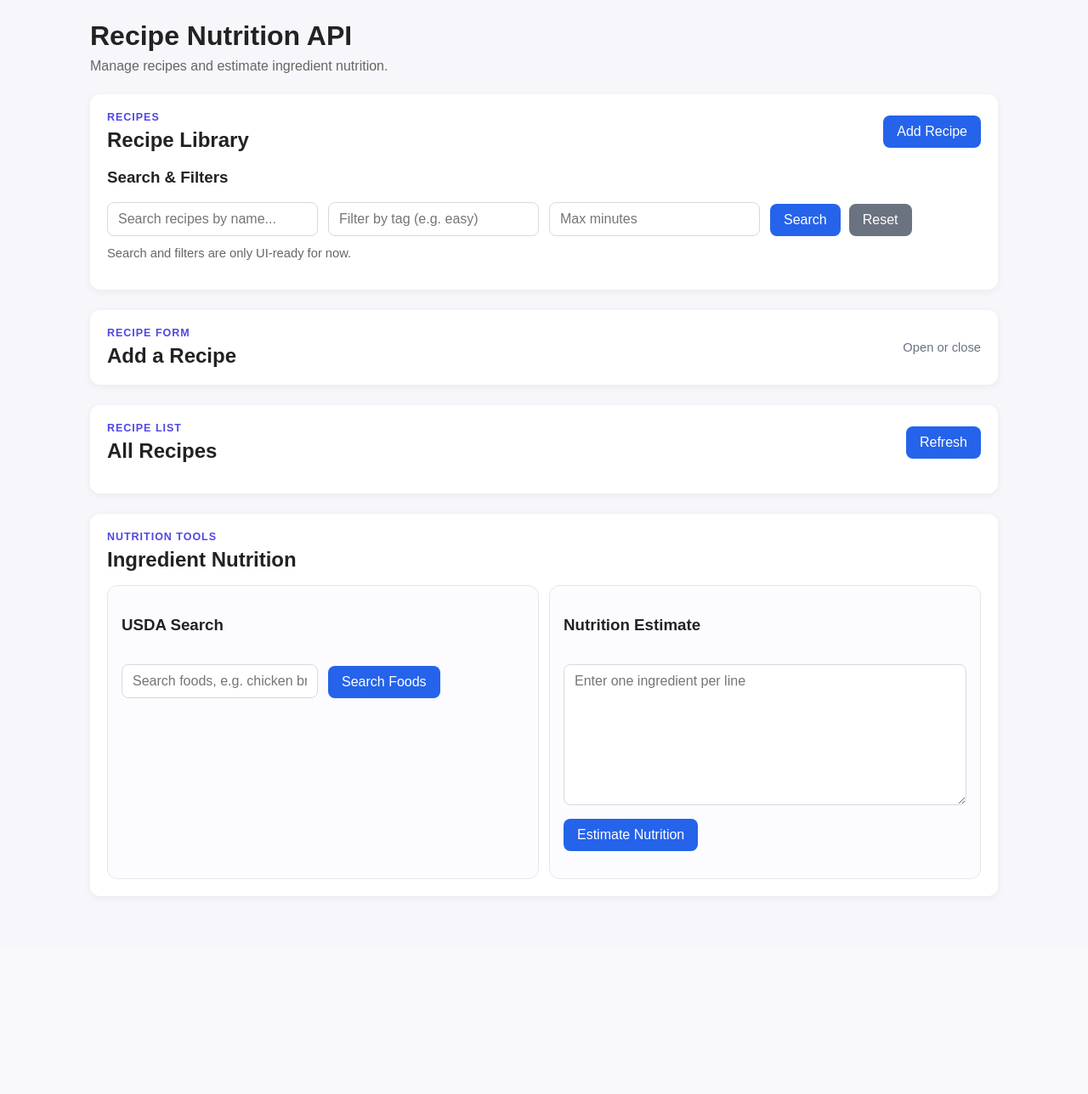
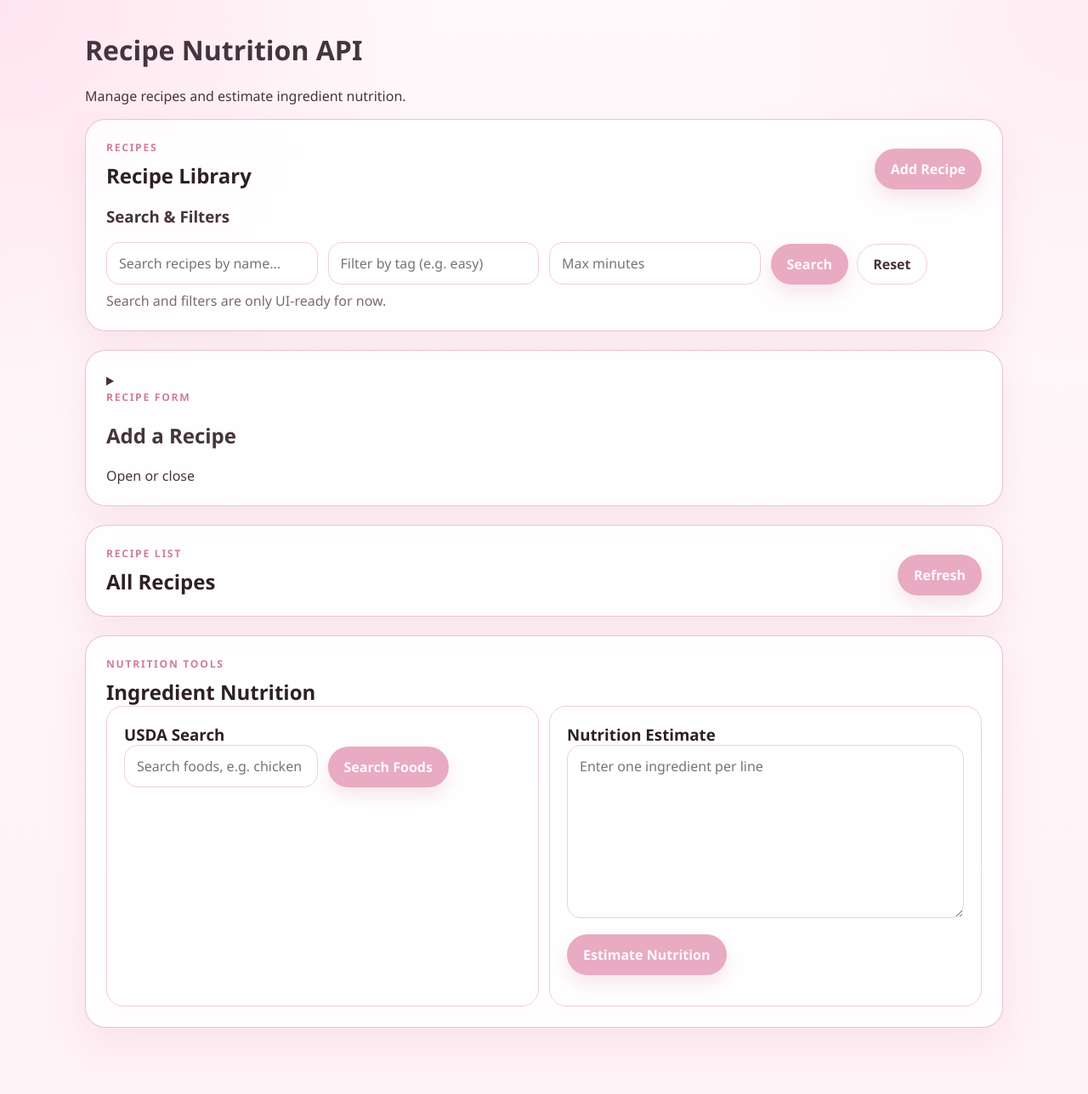
Before and after one commit to AristaaSingh/comp3011-web, a FastAPI app: page /frontend in a window 1280 px wide. Shown: the whole page at 85% size. Before the commit the page ends 1035 px from the top, so only its background shows below. Run offline with FastAPI, Linux system fonts and the light colour scheme.

Commit message:
some new css styling for frontend

```diff
--- a/app/static/style.css
+++ b/app/static/style.css
@@ -1,98 +1,199 @@
+:root {
+  --bg: #fff7fb;
+  --bg-soft: #fff0f5;
+  --panel: rgba(255, 255, 255, 0.84);
+  --panel-solid: #fffdfd;
+  --border: #f1cddd;
+  --border-strong: #e3aec4;
+  --text: #45343d;
+  --text-soft: #7f6873;
+  --heading: #2e2027;
+  --primary: #e8abc1;
+  --primary-strong: #cf7d9e;
+  --primary-soft: #fde1eb;
+  --accent: #d7e6cf;
+  --accent-strong: #90a982;
+  --shadow: 0 18px 40px rgba(215, 145, 173, 0.16);
+}
+
 * {
   box-sizing: border-box;
 }
 
 body {
   margin: 0;
-  font-family: Arial, sans-serif;
-  background: #f7f7fb;
-  color: #222;
+  min-height: 100vh;
+  font-family: "Avenir Next", "Segoe UI", sans-serif;
+  color: var(--text);
+  background:
+    radial-gradient(circle at top left, rgba(255, 227, 238, 0.95), transparent 28%),
+    radial-gradient(circle at top right, rgba(255, 235, 242, 0.9), transparent 24%),
+    linear-gradient(180deg, #fff9fb 0%, #fff5f8 48%, #fff2f6 100%);
+}
+
+.page-shell {
+  min-height: 100vh;
+}
+
+.topbar,
+.container {
+  max-width: 1120px;
+  margin: 0 auto;
+  padding-left: 20px;
+  padding-right: 20px;
+}
+
+.topbar {
+  padding-top: 28px;
+  padding-bottom: 12px;
+  display: flex;
+  justify-content: space-between;
+  align-items: flex-end;
+  gap: 24px;
+  flex-wrap: wrap;
 }
 
 .container {
-  max-width: 1100px;
-  margin: 0 auto;
-  padding: 24px 16px 40px;
+  padding-top: 16px;
+  padding-bottom: 56px;
 }
 
-.page-header {
-  margin-bottom: 24px;
+.topbar-label {
+  margin: 0;
+  font-size: 0.76rem;
+  font-weight: 700;
+  letter-spacing: 0.14em;
+  text-transform: uppercase;
+  color: var(--primary-strong);
 }
 
-.page-header h1 {
-  margin: 0 0 8px;
-  font-size: 2rem;
+.topbar h1 {
+  margin: 8px 0 6px;
+  font-size: clamp(2rem, 4vw, 2.8rem);
+  line-height: 0.96;
 }
 
-.page-header p {
-  margin: 0;
-  color: #666;
+.site-title {
+  text-decoration: none;
+  color: var(--heading);
 }
 
-.section-heading {
+.topbar-copy {
+  margin: 0;
+  max-width: 540px;
+  color: var(--text-soft);
+}
+
+.main-nav {
+  display: flex;
+  gap: 10px;
+  flex-wrap: wrap;
+  padding: 8px;
+  border: 1px solid rgba(227, 174, 196, 0.75);
+  border-radius: 999px;
+  background: rgba(255, 255, 255, 0.68);
+  backdrop-filter: blur(12px);
+  box-shadow: var(--shadow);
+}
+
+.nav-link {
+  display: inline-flex;
+  align-items: center;
+  justify-content: center;
+  padding: 11px 16px;
+  border-radius: 999px;
+  color: var(--text-soft);
+  text-decoration: none;
+  font-weight: 600;
+  transition: transform 120ms ease, background 120ms ease, color 120ms ease;
+}
+
+.nav-link:hover,
+.nav-link.active {
+  background: var(--primary-soft);
+  color: var(--heading);
+  transform: translateY(-1px);
+}
+
+.hero-panel,
+.section-heading,
+.recipes-header,
+.form-header {
   display: flex;
   justify-content: space-between;
-  align-items: center;
-  gap: 12px;
-  margin-bottom: 16px;
+  align-items: flex-end;
+  gap: 16px;
+  flex-wrap: wrap;
+}
+
+.hero-panel {
+  margin-bottom: 18px;
+}
+
+.hero-copy h2,
+.section-heading h2,
+.recipes-header h2,
+.form-header h3 {
+  margin: 0;
+  color: var(--heading);
+}
+
+.hero-text,
+.note,
+.empty-state,
+.recipe-meta {
+  color: var(--text-soft);
+}
+
+.hero-text,
+.note {
+  margin: 8px 0 0;
+  max-width: 680px;
 }
 
 .section-kicker {
-  margin: 0 0 6px;
-  font-size: 0.78rem;
+  margin: 0 0 8px;
+  font-size: 0.76rem;
   font-weight: 700;
-  letter-spacing: 0.08em;
+  letter-spacing: 0.14em;
   text-transform: uppercase;
-  color: #4f46e5;
-}
-
-.section-heading h2,
-.recipes-header h2,
-.collapsible-summary h2 {
-  margin: 0;
+  color: var(--primary-strong);
 }
 
 .panel {
-  background: white;
-  border-radius: 12px;
-  padding: 20px;
-  margin-bottom: 24px;
-  box-shadow: 0 2px 10px rgba(0, 0, 0, 0.06);
+  margin-bottom: 22px;
+  padding: 24px;
+  border: 1px solid rgba(227, 174, 196, 0.75);
+  border-radius: 24px;
+  background: var(--panel);
+  backdrop-filter: blur(12px);
+  box-shadow: var(--shadow);
+}
+
+.panel-tight {
+  padding-top: 20px;
+  padding-bottom: 20px;
+}
+
+.subpanel,
+.recipe-card,
+.nutrition-result-card,
+.nutrition-total-card,
+.nutrition-item-card {
+  border: 1px solid var(--border);
+  border-radius: 20px;
+  background: rgba(255, 255, 255, 0.82);
 }
 
 .subpanel {
-  border: 1px solid #e5e7eb;
-  border-radius: 12px;
-  padding: 16px;
-  background: #fcfcff;
+  padding: 20px;
 }
 
-.collapsible-panel {
-  padding: 0;
-  overflow: hidden;
-}
-
-.collapsible-summary {
-  list-style: none;
-  display: flex;
-  justify-content: space-between;
-  align-items: center;
-  gap: 12px;
-  padding: 20px;
-  cursor: pointer;
-}
-
-.collapsible-summary::-webkit-details-marker {
-  display: none;
-}
-
-.summary-action {
-  color: #6b7280;
-  font-size: 0.92rem;
-}
-
-.collapsible-content {
-  padding: 0 20px 20px;
+.recipe-card,
+.nutrition-result-card,
+.nutrition-total-card,
+.nutrition-item-card {
+  padding: 18px;
 }
 
 .search-filter-grid,
@@ -105,17 +206,17 @@ body {
 }
 
 .search-filter-grid {
-  grid-template-columns: repeat(auto-fit, minmax(200px, 1fr));
+  grid-template-columns: repeat(auto-fit, minmax(180px, 1fr));
   align-items: end;
 }
 
 .form-grid {
   grid-template-columns: repeat(auto-fit, minmax(220px, 1fr));
-  margin-bottom: 12px;
+  margin-bottom: 14px;
 }
 
 .nutrition-panels {
-  grid-template-columns: repeat(auto-fit, minmax(320px, 1fr));
+  grid-template-columns: repeat(auto-fit, minmax(300px, 1fr));
 }
 
 .nutrition-totals-grid {
@@ -136,32 +237,57 @@ button {
 input,
 textarea {
   width: 100%;
-  padding: 10px 12px;
-  border: 1px solid #d8d8e0;
-  border-radius: 8px;
-  background: #fff;
+  padding: 13px 14px;
+  border: 1px solid var(--border);
+  border-radius: 16px;
+  background: rgba(255, 255, 255, 0.94);
+  color: var(--text);
+  transition: border-color 120ms ease, box-shadow 120ms ease;
+}
+
+input:focus,
+textarea:focus {
+  outline: none;
+  border-color: var(--primary-strong);
+  box-shadow: 0 0 0 4px rgba(232, 171, 193, 0.18);
 }
 
 textarea {
+  min-height: 124px;
   resize: vertical;
-  margin-bottom: 12px;
+  margin-bottom: 14px;
 }
 
+.button-link,
 button {
-  padding: 10px 16px;
-  border: none;
-  border-radius: 8px;
-  background: #2563eb;
-  color: white;
+  display: inline-flex;
+  align-items: center;
+  justify-content: center;
+  gap: 8px;
+  padding: 12px 18px;
+  border: 1px solid transparent;
+  border-radius: 999px;
+  background: var(--primary);
+  color: #fff8fb;
+  text-decoration: none;
+  font-weight: 600;
   cursor: pointer;
+  box-shadow: 0 10px 22px rgba(207, 125, 158, 0.2);
+  transition: transform 120ms ease, background 120ms ease, box-shadow 120ms ease, border-color 120ms ease;
 }
 
+.button-link:hover,
 button:hover {
-  opacity: 0.95;
+  background: var(--primary-strong);
+  transform: translateY(-1px);
 }
 
+.button-link.secondary-link,
 button.secondary {
-  background: #6b7280;
+  background: rgba(255, 255, 255, 0.76);
+  border-color: var(--border);
+  color: var(--text);
+  box-shadow: none;
 }
 
 .button-row {
@@ -170,107 +296,128 @@ button.secondary {
   flex-wrap: wrap;
 }
 
-.note {
-  margin-top: 12px;
-  color: #666;
-  font-size: 0.92rem;
-}
-
-.form-header,
-.recipes-header {
-  display: flex;
-  justify-content: space-between;
-  align-items: center;
-  gap: 12px;
-  margin-bottom: 16px;
+.toolbar-actions {
+  justify-content: flex-end;
 }
 
 .recipes-grid {
   display: grid;
-  grid-template-columns: repeat(auto-fit, minmax(280px, 1fr));
-  gap: 16px;
+  grid-template-columns: repeat(auto-fit, minmax(270px, 1fr));
+  gap: 18px;
 }
 
-.recipe-card {
-  border: 1px solid #e5e7eb;
-  border-radius: 12px;
-  padding: 16px;
-  background: #fcfcff;
-}
-
-.nutrition-result-card {
-  border: 1px solid #e5e7eb;
-  border-radius: 12px;
-  padding: 16px;
-  background: #fcfcff;
-}
-
-.nutrition-total-card,
-.nutrition-item-card {
-  border: 1px solid #e5e7eb;
-  border-radius: 12px;
-  padding: 14px;
-  background: #fcfcff;
-}
-
-.recipe-card h3 {
-  margin-top: 0;
-  margin-bottom: 8px;
-}
-
+.recipe-card h3,
 .nutrition-result-card h3,
 .nutrition-item-card h3 {
-  margin-top: 0;
-  margin-bottom: 8px;
+  margin: 0 0 8px;
+  color: var(--heading);
 }
 
 .recipe-meta {
+  margin-bottom: 8px;
   font-size: 0.95rem;
-  color: #555;
-  margin-bottom: 8px;
+  display: grid;
+  gap: 4px;
 }
 
 .recipe-tags {
-  margin: 10px 0;
   display: flex;
   flex-wrap: wrap;
   gap: 8px;
+  margin: 12px 0;
 }
 
 .tag {
-  background: #eef2ff;
-  color: #3730a3;
-  padding: 4px 8px;
+  padding: 6px 10px;
   border-radius: 999px;
-  font-size: 0.82rem;
+  background: var(--primary-soft);
+  color: #8f5670;
+  font-size: 0.8rem;
+  font-weight: 600;
 }
 
 .recipe-actions {
-  margin-top: 14px;
   display: flex;
   gap: 8px;
   flex-wrap: wrap;
+  margin-top: 14px;
 }
 
+.recipe-actions .button-link,
 .recipe-actions button {
   flex: 1;
   min-width: 90px;
 }
 
 pre {
-  background: #f3f4f6;
-  padding: 12px;
-  border-radius: 8px;
+  margin: 0;
+  padding: 14px 16px;
+  border: 1px solid var(--border);
+  border-radius: 18px;
+  background: rgba(255, 255, 255, 0.72);
+  white-space: pre-wrap;
   overflow-x: auto;
-  white-space: pre-wrap;
+  color: var(--text);
 }
 
 .empty-state {
   padding: 20px;
   text-align: center;
-  color: #666;
+  border: 1px dashed var(--border-strong);
+  border-radius: 18px;
+  background: rgba(255, 255, 255, 0.56);
 }
 
 .nutrition-estimate-results {
   margin-top: 16px;
 }
+
+ul,
+ol {
+  margin: 0;
+  padding-left: 20px;
+}
+
+li + li {
+  margin-top: 8px;
+}
+
+@media (max-width: 720px) {
+  .topbar,
+  .container {
+    padding-left: 16px;
+    padding-right: 16px;
+  }
+
+  .panel,
+  .subpanel,
+  .recipe-card,
+  .nutrition-result-card,
+  .nutrition-total-card,
+  .nutrition-item-card {
+    border-radius: 20px;
+  }
+
+  .panel,
+  .subpanel {
+    padding: 18px;
+  }
+
+  .main-nav {
+    width: 100%;
+    justify-content: space-between;
+    border-radius: 22px;
+  }
+
+  .nav-link {
+    flex: 1 1 auto;
+    text-align: center;
+  }
+
+  .hero-panel,
+  .section-heading,
+  .recipes-header,
+  .form-header {
+    align-items: flex-start;
+  }
+}
```
Also changed, not shown: app/templates/base.html (+16 -11 lines), app/templates/nutrition.html (+8 -7 lines), app/templates/recipe.html (+16 -9 lines), app/templates/recipe_detail.html (+5 -4 lines), app/templates/recipe_form.html (+14 -16 lines), README.md.
